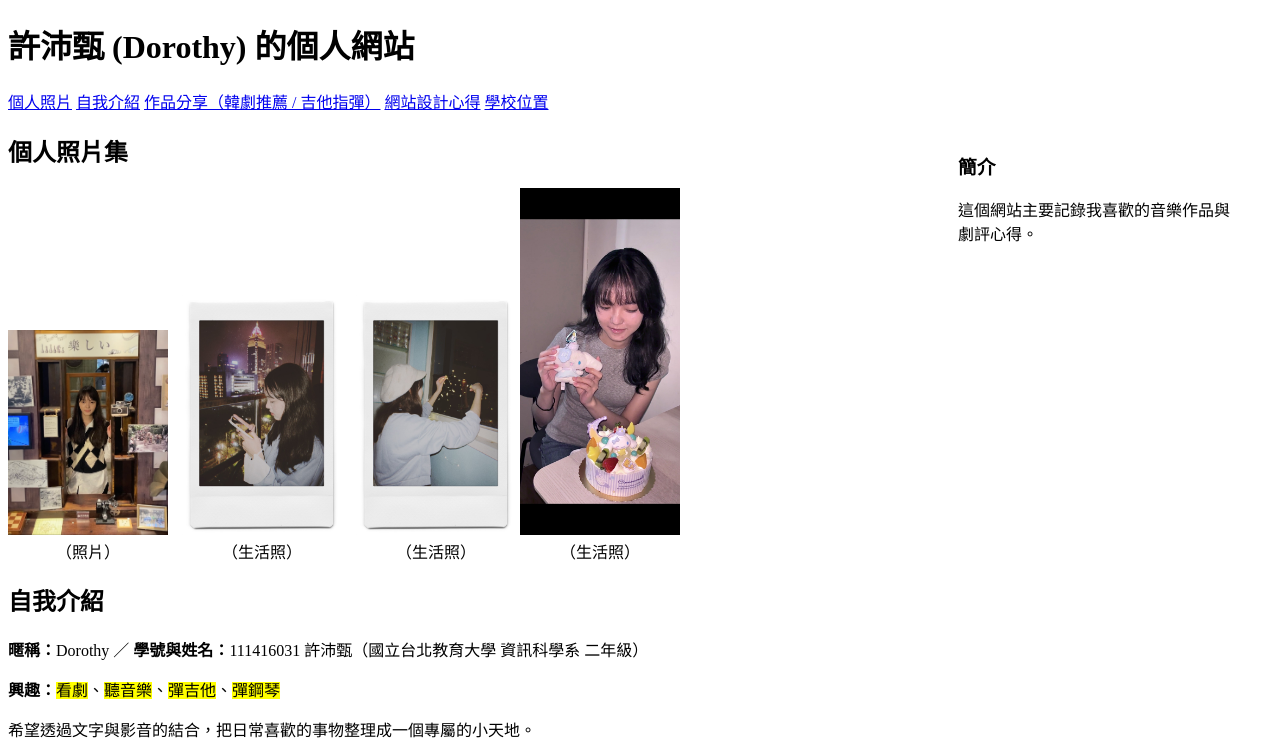
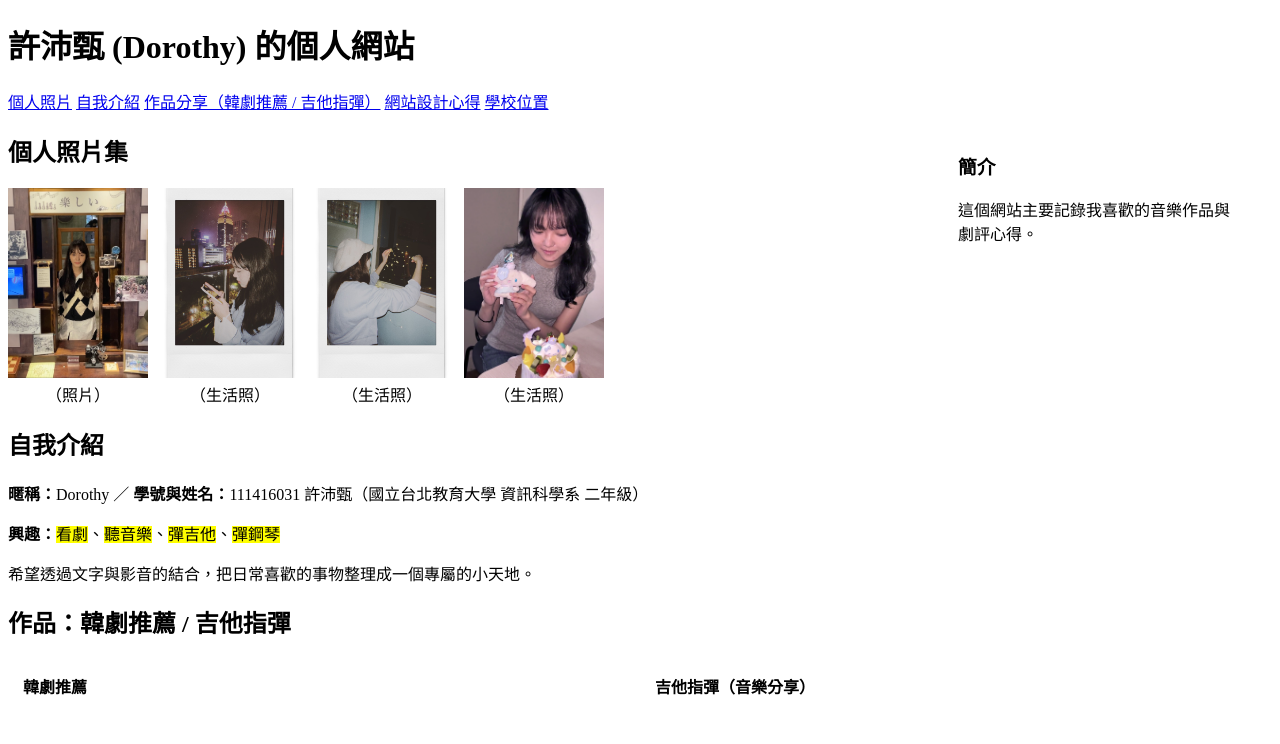
Before and after one commit to s111416031/website_HTML, a plain HTML site: page index.html in a window 1280 px wide. Shown: the top 744 px of the page. Drawn offline with Linux system fonts and the light colour scheme.

Commit message:
Update index.html

```diff
--- a/index.html
+++ b/index.html
@@ -27,31 +27,30 @@
             </blockquote>
         </aside>
 
-        <!-- 區塊一：個人照片（已調整為三張整齊並排成一排） -->
+        <!-- 區塊一：個人照片（四張統一大小、不變形並排成一排） -->
         <article id="photos">
             <header>
                 <h2>個人照片集</h2>
             </header>
             <section>
-                <figure style="display:inline-block; margin: 0 10px 0 0; text-align:center;">
-                    <img src="images/IMG_8108.PNG" alt="照片" width="160">
+                <figure style="display:inline-block; margin: 0 8px 0 0; text-align:center;">
+                    <img src="images/IMG_8108.PNG" alt="照片" width="140" height="190" style="object-fit: cover;">
                     <figcaption>（照片）</figcaption>
                 </figure>
-                <figure style="display:inline-block; margin: 0 10px 0 0; text-align:center;">
-                    <img src="images/IMG_1484.JPG" alt="生活照1" width="160">
+                <figure style="display:inline-block; margin: 0 8px 0 0; text-align:center;">
+                    <img src="images/IMG_1484.JPG" alt="生活照1" width="140" height="190" style="object-fit: cover;">
+                    <figcaption>（生活照）</figcaption>
+                </figure>
+                <figure style="display:inline-block; margin: 0 8px 0 0; text-align:center;">
+                    <img src="images/IMG_1486.JPG" alt="生活照2" width="140" height="190" style="object-fit: cover;">
                     <figcaption>（生活照）</figcaption>
                 </figure>
                 <figure style="display:inline-block; margin: 0; text-align:center;">
-                    <img src="images/IMG_1486.JPG" alt="生活照2" width="160">
-                    <figcaption>（生活照）</figcaption>
-                </figure>
-                <figure style="display:inline-block; margin: 0; text-align:center;">
-                    <img src="images/IMG_8879.jpg" alt="生活照3" width="160">
+                    <img src="images/IMG_8879.PNG" alt="生活照3" width="140" height="190" style="object-fit: cover;">
                     <figcaption>（生活照）</figcaption>
                 </figure>
             </section>
         </article>
-
         <!-- 區塊二：自我介紹 -->
         <article id="about">
             <header>
```
